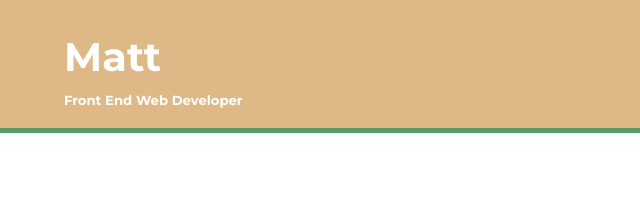
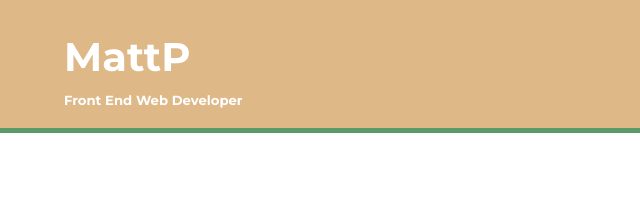
Before and after one commit to yamaha5ap/portfolio, a plain HTML site: page index.html in a window 1280 px wide. Shown: the top 213 px of the page, 0-640 px from the left. Drawn offline with Linux system fonts and the light colour scheme.

Commit message:
change name to MattP

```diff
--- a/index.html
+++ b/index.html
@@ -2,7 +2,7 @@
 <html>
 <head>
     <meta charset="utf-8">
-    <title>Matt | Front End Web Developer</title>
+    <title>MattP | Front End Web Developer</title>
     <link href="https://fonts.googleapis.com/css?family=Montserrat:400,700&display=swap" rel="stylesheet">
     <link rel="stylesheet" href="css/main.css">
     <link rel="stylesheet" href="css/responsive.css">
@@ -13,7 +13,7 @@
     <header>
         <!-- CLICKABLE LINK THAT TAKES YOU TO THE HOME PAGE -->
         <a href="index.html" id="logo">
-            <h1>Matt</h1>
+            <h1>MattP</h1>
             <h2>Front End Web Developer</h2 >
         </a>
         <!-- NAV LIST WITH LIST ITEMS (ul) (li)-->
```
